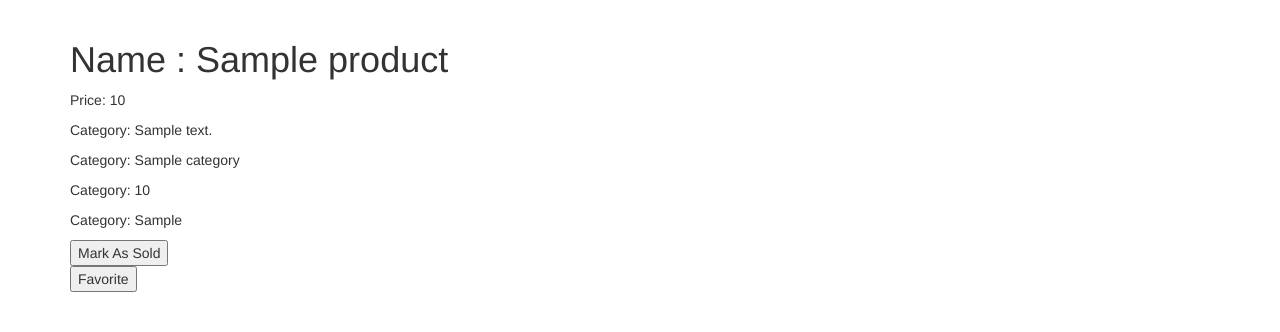
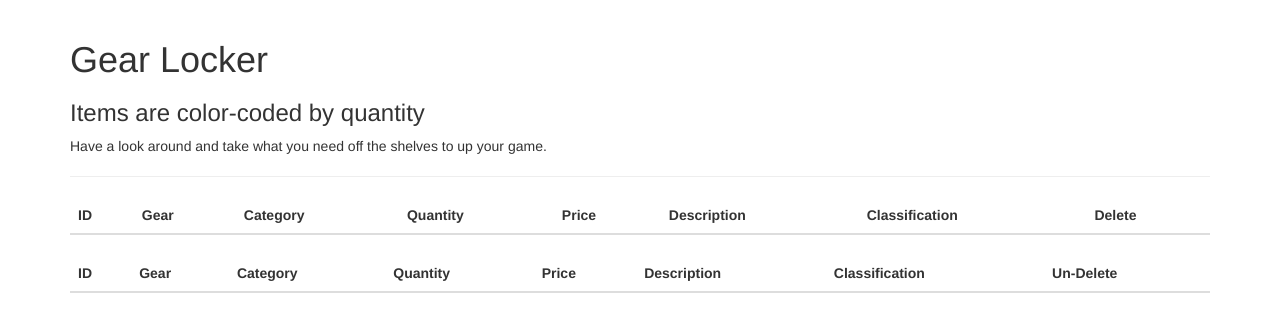
Before and after one commit to heasleykr/Sports_Gear_Flask, a Flask app: template app/templates/products.html in a window 1280 px wide. Shown: the part 182-514 px from the top of the page. Run offline with Flask 2, Linux system fonts and the light colour scheme; the template is opened without the code that fills it: most values are stand-ins (such as "Sample title", 1, 10 or a date in 2020); lists and menus that the app fills with data are empty; some libraries are stand-ins or nearby versions.

Commit message:
Updated view templates for FSDI_111 Ass#3.

```diff
--- a/app/routes.py
+++ b/app/routes.py
@@ -35,7 +35,7 @@
 
     return render_template("form_example.html", form=form)
 
-@app.route("/products")
+@app.route("/products", methods=["GET"])
 def get_all_products():
     out = scan()
     out["ok"] = True
@@ -43,31 +43,21 @@
     # return out
     return render_template("products.html", products=out["body"])
 
-#method to create a new product and add to db
-#you can add multiple request methods as params if you need. Not recommended.
-# @app.route("/products", methods=["POST"])
-# def create_product():
+    # if request.method == "PUT":
+    #     pid = request.form.get("name")
+    #     product_data = request.json
+    #     out = update(int(pid), product_data)
+    #     return {"ok": out, "message": "Updated"}
+
+#method to delete/deactivate an entry in the DB
+# @app.route("/products/<pid>", methods=["PUT"])
+# def update_product(pid):
 #     product_data = request.json
-#     new_id = create(
-#         product_data.get("name"), #find the key "name" and set value
-#         product_data.get("price"),
-#         product_data.get("description"),
-#         product_data.get("category"),
-#         product_data.get("quantity"),
-#         product_data.get("unique_tag")
-#     )
-#     #this is returned as a JSON first, then converted to a python dictionary
-#     return {"ok": True, "message": "Success", "new_id": new_id}
-
-@app.route("/products/<pid>", methods=["PUT"])
-def update_product(pid):
-    product_data = request.json
-    out = update(int(pid), product_data)
-    return {"ok": out, "message": "Updated"}
+#     out = update(int(pid), product_data)
+#     return {"ok": out, "message": "Updated"}
 
 #the term is a 'View Route' because it returns HTML content
-@app.route('/aboutme')
-#param is the user content to be added to the string output view. '%' dynamic content
+@app.route("/aboutme")
 def aboutme():
     return render_template("about_me.html")
 
--- a/app/templates/index.html
+++ b/app/templates/index.html
@@ -7,7 +7,7 @@
     <h1>SPORTS GEAR OUTLET</h1>
     <h4>Let Us Outfit and Level-Up Your Sports Game!</h4>
     <hr>
-    <h2>Servier is Running: </h2>
+    <h2>Server is Running: </h2>
     <h3>Status: {{ out["ok"] }}</h3>
     <h3>Version: {{ out["version"] }}</h3>
     <h3>Server Time: {{ out["server_time"] }}</h3>
--- a/app/templates/products.html
+++ b/app/templates/products.html
@@ -1,22 +1,85 @@
-<!-- Our dynamic Jinga2 AboutMe.html -->
+<!-- Our dynamic Jinga2 products.html -->
 {% extends "base.html" %}
 {% import "bootstrap/wtf.html" as wtf %}
 
 {% block content %}
 <div class="container">
-    <!-- Jinja for loop -->
-        {% for product in products %}
-                <h1>Name : {{ product["name"] }} </h1>
-                <p>Price: {{ product["price"] }}</p>
-                <p>Category: {{ product["description"] }}</p>
-                <p>Category: {{ product["category"] }}</p>
-                <p>Category: {{ product["quantity"] }}</p>
-                <p>Category: {{ product["unique_tag"] }}</p>
-                <button onclick="">Mark As Sold</button>
-                <form action="{{ url_for('delete') }}" method="PUT">
-                    <input type="submit" value="Favorite">
-               </form>
-        {% endfor %}
-    </div>
+    <h1>Gear Locker</h1>
+    <h3>Items are color-coded by quantity</h3>
+    <p>Have a look around and take what you need off the shelves to up your game.
+    <hr>
+    </p>
+    <!-- Active Table DB -->
+    <table class="table">
+        <thead class="thead-dark">
+            <tr>
+              <th scope="col">ID</th>
+              <th scope="col">Gear</th>
+              <th scope="col">Category</th>
+              <th scope="col">Quantity</th>
+              <th scope="col">Price</th>
+              <th scope="col">Description</th>
+              <th scope="col">Classification</th>
+              <th scope="col">Delete</th>
+            </tr>
+        </thead>
+        <tbody>
+        <!-- Jinja for loop -->
+            {% for product in products %}
+                {% if product["active"] %}
+                    <tr>
+                        <th scope="row">{{ product["id"] }}</th>
+                        <td>{{ product["name"] }}</td>
+                        <td>{{ product["category"] }}</td>
+                        <td>{{ product["quantity"] }}</td>
+                        <td>{{ product["price"] }}</td>
+                        <td>{{ product["description"] }}</td>
+                        <td>{{ product["unique_tag"] }}</td>
+                        <td></td>
+                    </tr>
+                {% endif %}
+            {% endfor %}
+        </tbody>
+    </table>
+
+    <!-- DeActivated 'Deleted' DB Table -->
+    <table class="table">
+        <thead class="thead-dark">
+            <tr>
+              <th scope="col">ID</th>
+              <th scope="col">Gear</th>
+              <th scope="col">Category</th>
+              <th scope="col">Quantity</th>
+              <th scope="col">Price</th>
+              <th scope="col">Description</th>
+              <th scope="col">Classification</th>
+              <th scope="col">Un-Delete</th>
+            </tr>
+        </thead>
+        <tbody>
+        <!-- Jinja for loop -->
+            {% for product in products %}
+                {% if product["active"] == FALSE %}
+                    <tr>
+                        <th scope="row">{{ product["id"] }}</th>
+                        <td>{{ product["name"] }}</td>
+                        <td>{{ product["category"] }}</td>
+                        <td>{{ product["quantity"] }}</td>
+                        <td>{{ product["price"] }}</td>
+                        <td>{{ product["description"] }}</td>
+                        <td>{{ product["unique_tag"] }}</td>
+                        <td><form action="{{ url_for('delete') }}" method="PUT">
+                            <input id="{{ product['id']}}" type="submit" value="Favorite">
+                        </form></td>
+                    </tr>
+                {% endif %}
+            {% endfor %}
+        </tbody>
+    </table>
 </div>
 {% endblock %}
+
+
+<!-- <form action="{{ url_for('delete') }}" method="PUT">
+    <button id="{{ product['id']}}" type="submit" value="Favorite">
+</form> -->
```
Also changed, not shown: app/templates/about_me.html (+2 -10 lines).
